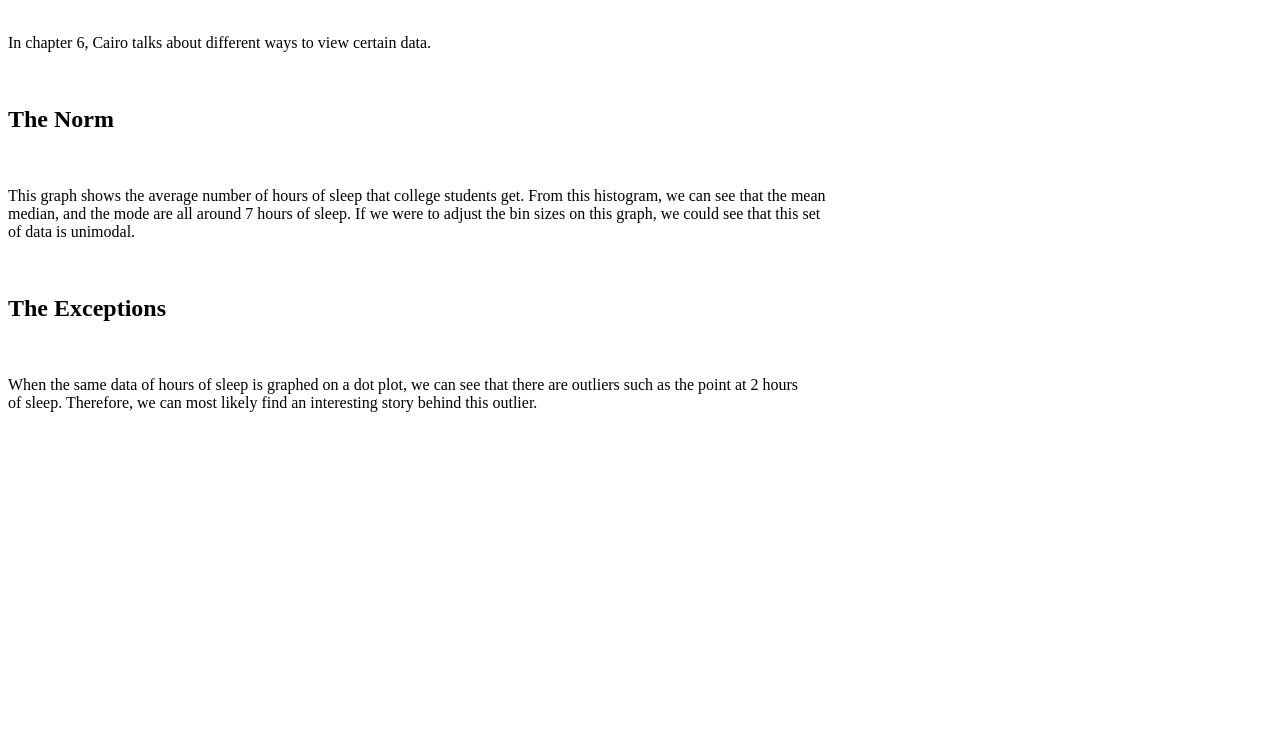
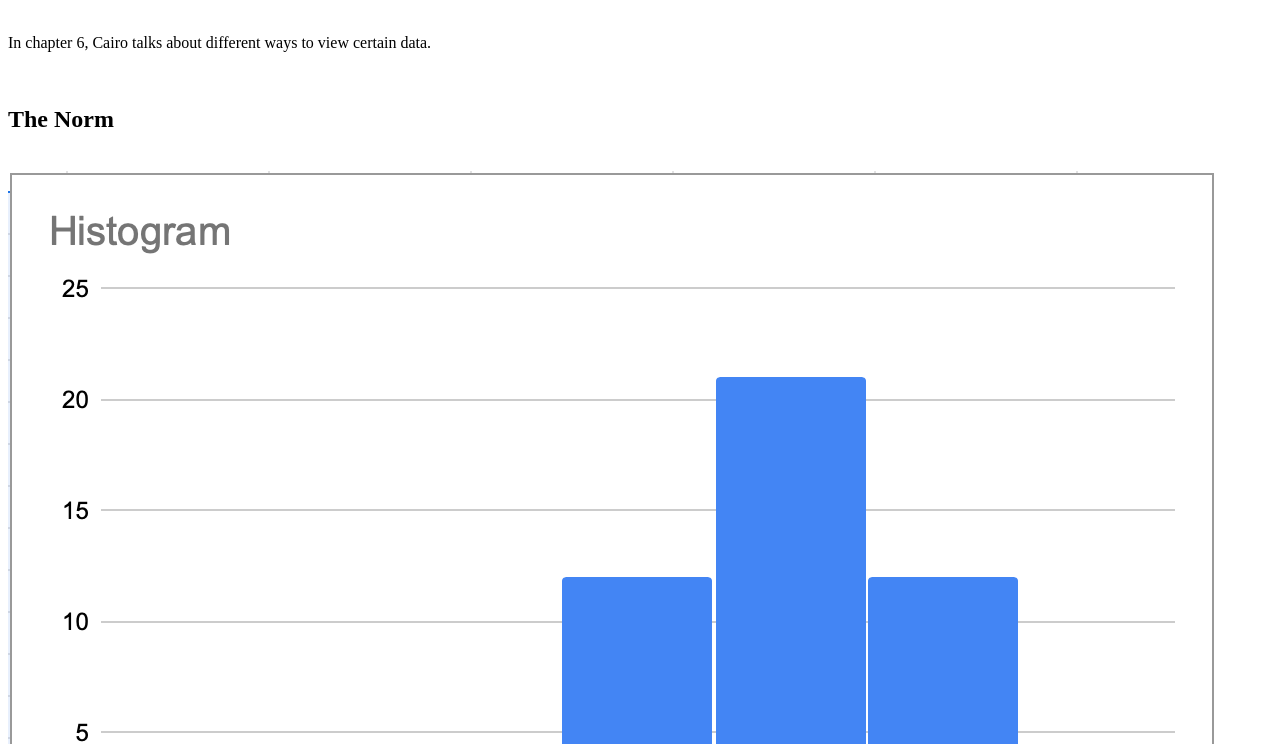
Before and after one commit to matherlyr/mean-ingfulData, a plain HTML site: page index.html in a window 1280 px wide. Shown: the part 66-810 px from the top of the page. Drawn offline with Linux system fonts and the light colour scheme.

Commit message:
Update index.html

```diff
--- a/index.html
+++ b/index.html
@@ -6,7 +6,7 @@
 <br>
 <h2>The Norm</h2>
 <br>
-<img url(>
+  <img src="bar-graph.png"></img>
 <br>
 <p>This graph shows the average number of hours of sleep that college students get. From this histogram, we can see that the mean<br>
 median, and the mode are all around 7 hours of sleep. If we were to adjust the bin sizes on this graph, we could see that this set<br>
@@ -14,6 +14,8 @@ of data is unimodal.</p>
 <br>
 <h2>The Exceptions</h2>
 <br>
+ <img url"
+<br>
 <p>When the same data of hours of sleep is graphed on a dot plot, we can see that there are outliers such as the point at 2 hours<br>
 of sleep. Therefore, we can most likely find an interesting story behind this outlier.</p>
 </body>
```
